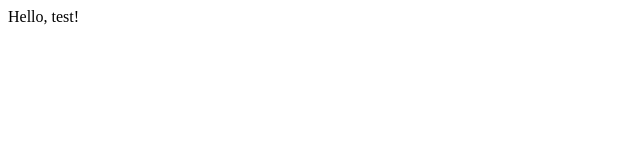
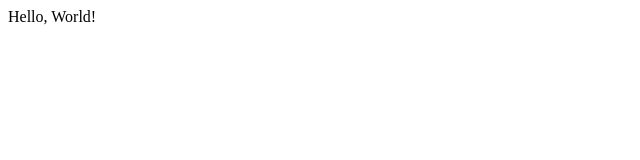
Before and after one commit to RedFox82/genius-study, a plain HTML site: page index.html in a window 1280 px wide. Shown: the full height of the page, 0-640 px from the left. Drawn offline with Linux system fonts and the light colour scheme.

Commit message:
Refactor

```diff
--- a/test.html
+++ b/index.html
@@ -6,6 +6,6 @@
     <title>Document</title>
 </head>
 <body>
-    Hello, test!
+    Hello, World!
 </body>
 </html>
```
Also changed, not shown: .prettier.json (added).
